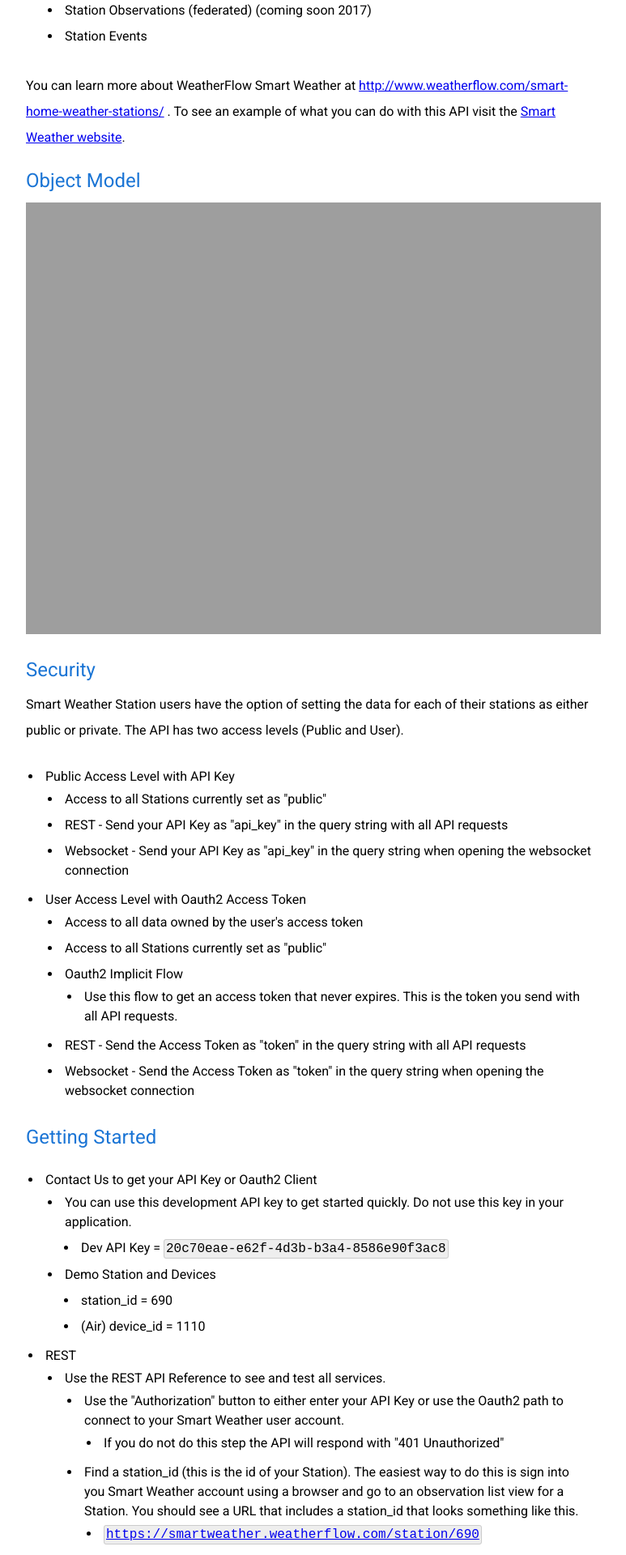
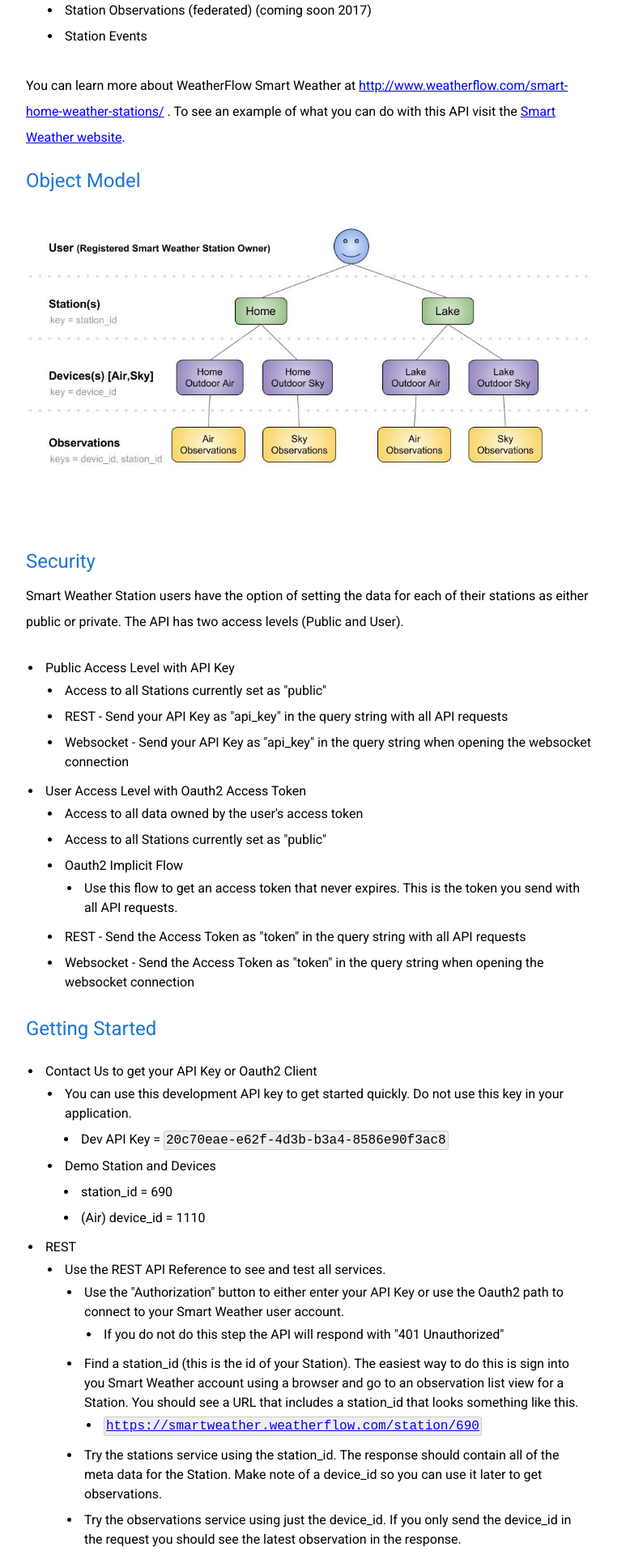
Before and after one commit to WeatherFlow/SmartWeather, a Jekyll site: the page built from api/index.html, in a window 1280 px wide. Shown: the part 630-2550 px from the top of the page at 81% size, without its empty margins (378-1151 px from the left). Built offline with Jekyll 4.4.1, drawn with Linux system fonts in a browser that asks for light colours; nearby versions of some CDN libraries.

Commit message:
Update index.html

```diff
--- a/api/index.html
+++ b/api/index.html
@@ -19,7 +19,7 @@
 <p>You can learn more about WeatherFlow Smart Weather at <a href="http://www.weatherflow.com/smart-home-weather-stations/">http://www.weatherflow.com/smart-home-weather-stations/</a> . To see an example of what you can do with this API visit the <a href="http://smartweather.weatherflow.com">Smart Weather website</a>.</p>
 
 <h2>Object Model</h2>
-<img src="{{site.url}}/images/swd_object_model.png" alt="WeatherFlow Smart Weather API Object Model" style="width:100%" />
+<img src="{{site.url}}/images/swd_object_model.jpg" alt="WeatherFlow Smart Weather API Object Model" style="width:100%" />
 
 <h2><a name="security">Security</a></h2>
 <p>Smart Weather Station users have the option of setting the data for each of their stations as either public or private. The API has two access levels (Public and User).</p>
```
